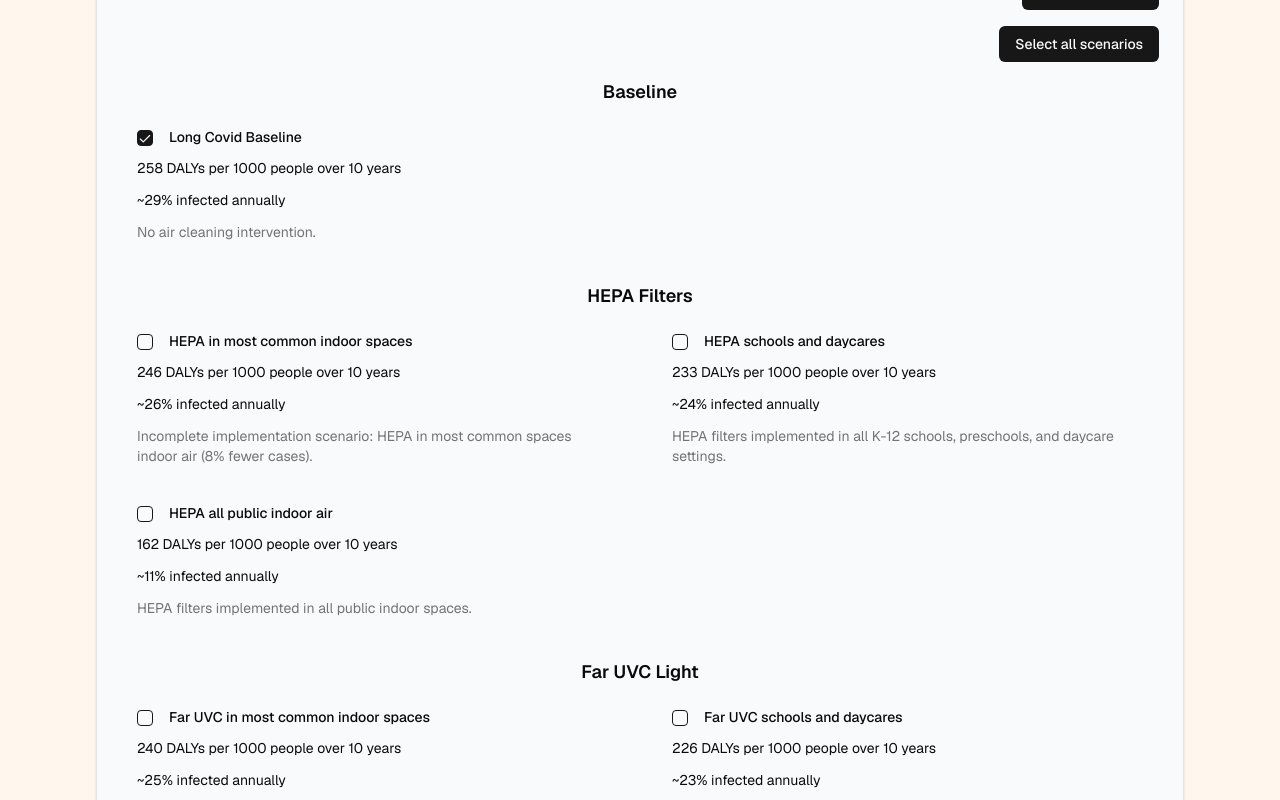
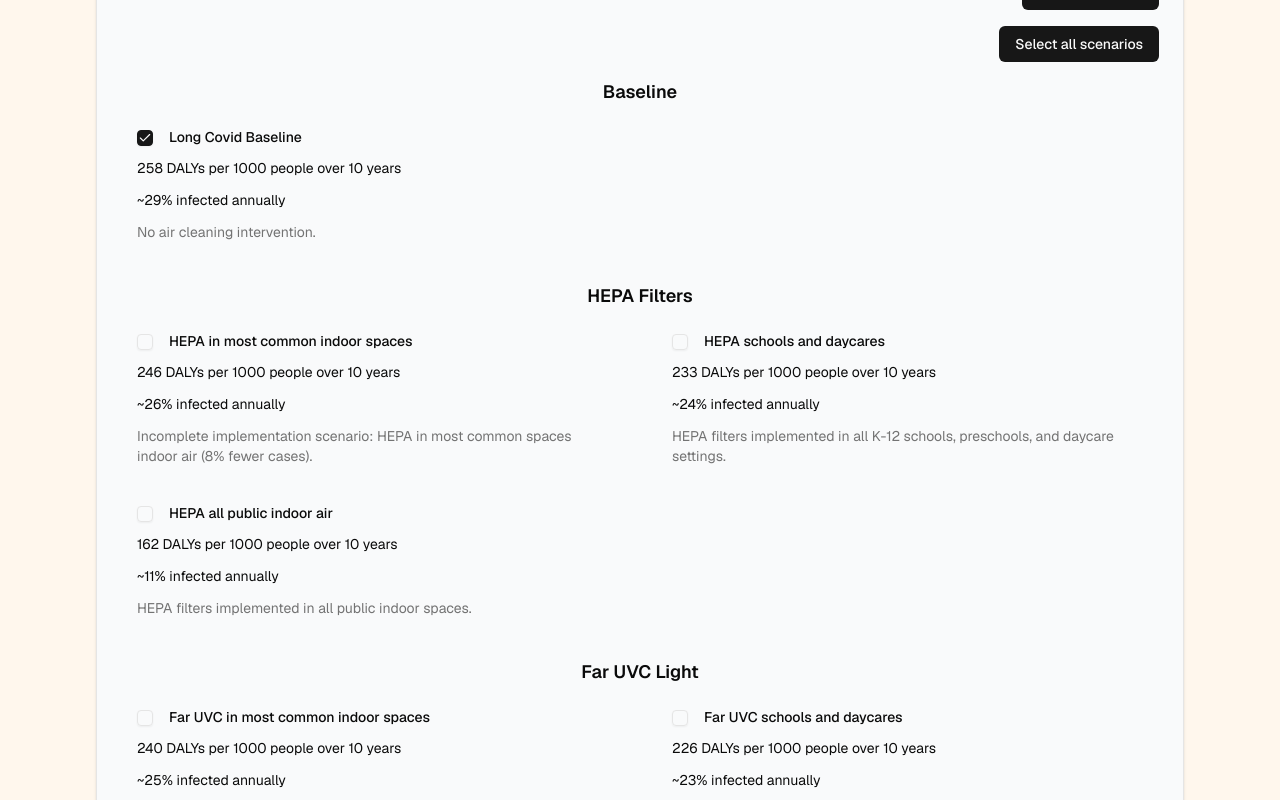
Before and after one commit to DevinCLane/long-covid-dalys, a React (Vite) app: page / in a window 1280 px wide. Shown: the part 1160-1960 px from the top of the page. Built offline with nearby package versions, Linux system fonts and the light colour scheme; no server answers; what @posthog/react would draw is missing.

Commit message:
update shadcn checkbox

```diff
--- a/src/components/ui/checkbox.tsx
+++ b/src/components/ui/checkbox.tsx
@@ -1,31 +1,30 @@
 import * as React from "react"
-import * as CheckboxPrimitive from "@radix-ui/react-checkbox"
-import { Check } from "lucide-react"
+import { CheckIcon } from "lucide-react"
+import { Checkbox as CheckboxPrimitive } from "radix-ui"
 
 import { cn } from "@/lib/utils"
 
-const Checkbox = (
-  {
-    ref,
+function Checkbox({
   className,
   ...props
-  }: React.ComponentPropsWithoutRef<typeof CheckboxPrimitive.Root> & {
-    ref: React.RefObject<React.ElementRef<typeof CheckboxPrimitive.Root>>;
-  }
-) => (<CheckboxPrimitive.Root
-  ref={ref}
+}: React.ComponentProps<typeof CheckboxPrimitive.Root>) {
+  return (
+    <CheckboxPrimitive.Root
+      data-slot="checkbox"
       className={cn(
-    "peer size-4 shrink-0 rounded-sm border border-primary ring-offset-background focus-visible:outline-hidden focus-visible:ring-2 focus-visible:ring-ring focus-visible:ring-offset-2 disabled:cursor-not-allowed disabled:opacity-50 data-[state=checked]:bg-primary data-[state=checked]:text-primary-foreground",
+        "peer border-input dark:bg-input/30 data-[state=checked]:bg-primary data-[state=checked]:text-primary-foreground dark:data-[state=checked]:bg-primary data-[state=checked]:border-primary focus-visible:border-ring focus-visible:ring-ring/50 aria-invalid:ring-destructive/20 dark:aria-invalid:ring-destructive/40 aria-invalid:border-destructive size-4 shrink-0 rounded-[4px] border shadow-xs transition-shadow outline-none focus-visible:ring-[3px] disabled:cursor-not-allowed disabled:opacity-50",
         className
       )}
       {...props}
     >
       <CheckboxPrimitive.Indicator
-    className={cn("flex items-center justify-center text-current")}
+        data-slot="checkbox-indicator"
+        className="grid place-content-center text-current transition-none"
       >
-    <Check className="size-4" />
+        <CheckIcon className="size-3.5" />
       </CheckboxPrimitive.Indicator>
-</CheckboxPrimitive.Root>)
-Checkbox.displayName = CheckboxPrimitive.Root.displayName
+    </CheckboxPrimitive.Root>
+  )
+}
 
 export { Checkbox }
```
Lines whose indentation alone changed are shown as unchanged.
